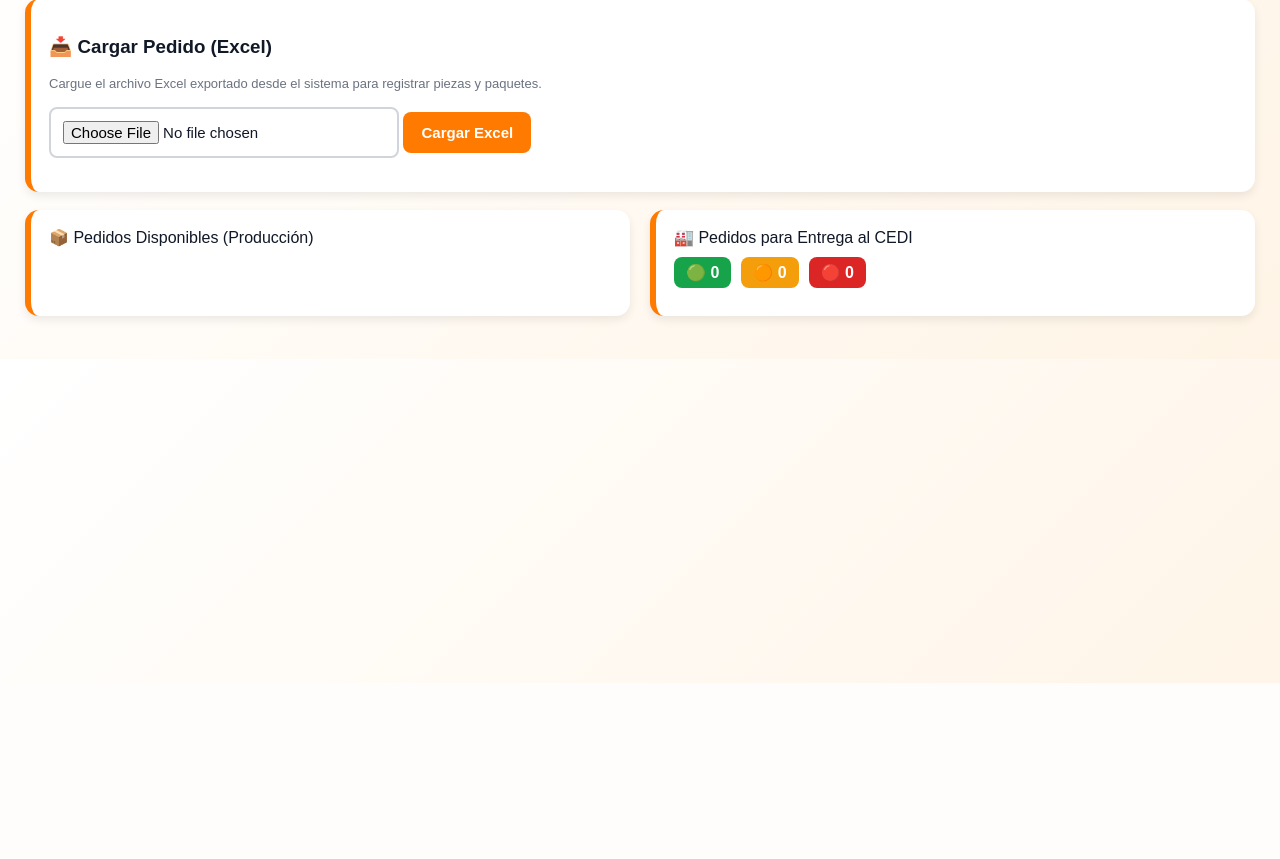
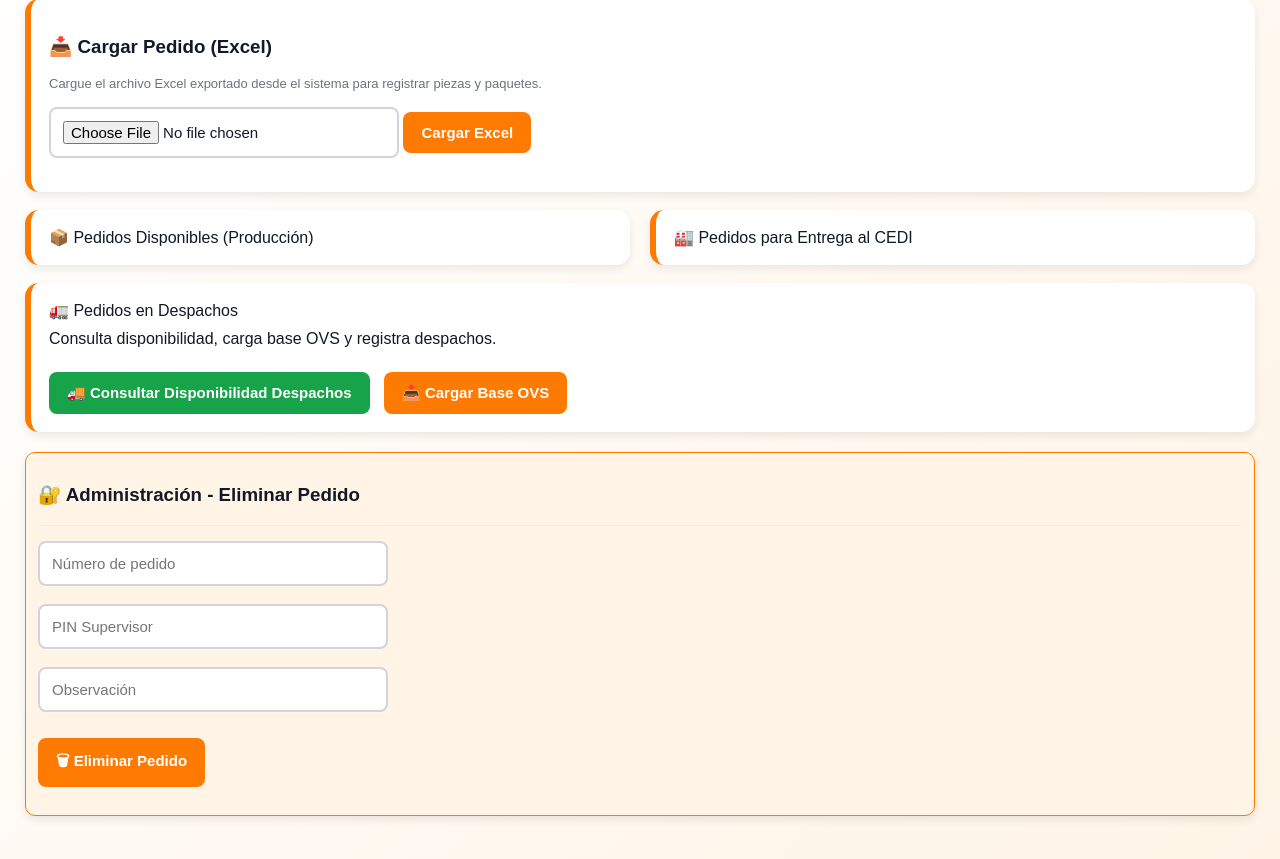
Before and after one commit to stevenova0408-maker/sgi-madecentro, a FastAPI app: page /pedidos in a window 1280 px wide. Shown: the part 117-976 px from the top of the page. Before the commit the page ends 800 px from the top, so only its background shows below. Run offline with FastAPI, Linux system fonts and the light colour scheme; the visitor is signed in with stand-in values (Sample User, id 1); some libraries are stand-ins or nearby versions.

Commit message:
descripcion cambio

```diff
--- a/templates/pedidos.html
+++ b/templates/pedidos.html
@@ -147,9 +147,17 @@
 <h1>SGI - Pedidos Cargados</h1>
 
 <div style="display:flex; gap:10px;">
-<button class="btn-secondary" onclick="window.location.href='/dashboard'">📊 Dashboard</button>
-<button class="btn-secondary" onclick="window.location.href='/login'">🏭 Cambiar Planta</button>
-<button class="btn-secondary" onclick="window.location.href='/logout'">🔓 Cerrar Sesión</button>
+<button class="btn-secondary" onclick="window.location.href='/dashboard'">
+📊 Dashboard
+</button>
+
+<button class="btn-secondary" onclick="window.location.href='/login'">
+🏭 Cambiar Planta
+</button>
+
+<button class="btn-secondary" onclick="window.location.href='/logout'">
+🔓 Cerrar Sesión
+</button>
 </div>
 </header>
 
@@ -173,34 +181,154 @@
 </div>
 
 <div class="card">
-
 <div class="titulo-seccion">🏭 Pedidos para Entrega al CEDI</div>
-
-<div style="display:flex;gap:10px;margin-top:10px;margin-bottom:10px;font-weight:bold">
-
-<div style="background:#16a34a;color:white;padding:6px 12px;border-radius:8px">
-🟢 <span id="cedi_verde">0</span>
-</div>
-
-<div style="background:#f59e0b;color:white;padding:6px 12px;border-radius:8px">
-🟠 <span id="cedi_naranja">0</span>
-</div>
-
-<div style="background:#dc2626;color:white;padding:6px 12px;border-radius:8px">
-🔴 <span id="cedi_rojo">0</span>
+<div id="lista_entrega"></div>
 </div>
 
 </div>
 
-<div id="lista_entrega"></div>
+<div class="card">
+<div class="titulo-seccion">🚛 Pedidos en Despachos</div>
 
+<p style="margin-top:10px;">
+Consulta disponibilidad, carga base OVS y registra despachos.
+</p>
+
+<button class="btn-entrega"
+onclick="window.location.href='/despachos'">
+🚚 Consultar Disponibilidad Despachos
+</button>
+
+<button style="margin-left:10px;"
+onclick="cargarExcelDespachos()">
+📥 Cargar Base OVS
+</button>
+</div>
+
+<div class="card admin-box">
+<h3>🔐 Administración - Eliminar Pedido</h3>
+
+<div class="divider"></div>
+
+<input type="text" id="pedido_eliminar" placeholder="Número de pedido">
+<br><br>
+
+<input type="password" id="pin_eliminar" placeholder="PIN Supervisor">
+<br><br>
+
+<input type="text" id="obs_eliminar" placeholder="Observación">
+<br><br>
+
+<button onclick="eliminarPedido()">🗑 Eliminar Pedido</button>
+<p id="mensaje_eliminar" class="msg"></p>
 </div>
 
 </div>
 
 <script>
 
+let paginaActual = 1;
 const tamañoPagina = 5;
+
+async function subirExcel() {
+
+let archivo = document.getElementById("archivoExcel").files[0];
+
+if (!archivo) {
+document.getElementById("mensaje_excel").innerText = "❌ Seleccione un archivo Excel";
+return;
+}
+
+let formData = new FormData();
+formData.append("file", archivo);
+
+let res = await fetch("/subir_excel", {
+method: "POST",
+body: formData
+});
+
+let data = await res.json();
+
+if (!res.ok) {
+document.getElementById("mensaje_excel").innerText = "❌ " + (data.detail || "Error");
+return;
+}
+
+document.getElementById("mensaje_excel").innerText = "✅ " + data.mensaje;
+
+cargarProduccion(1);
+cargarEntrega(1);
+}
+
+async function cargarProduccion(page = 1) {
+
+paginaActual = page;
+
+let res = await fetch(`/api/pedidos_produccion?page=${page}&size=${tamañoPagina}`);
+if (!res.ok) return;
+
+let response = await res.json();
+let data = response.data || [];
+let totalPaginas = response.total_paginas || 1;
+
+let htmlProduccion = "";
+
+if (data.length === 0) {
+htmlProduccion = "<p>📭 No hay pedidos en producción.</p>";
+} else {
+
+data.forEach(p => {
+
+let clase = p.semaforo === "EN CURSO" ? "amarillo" : "rojo";
+
+htmlProduccion += `
+<div class="pedido-item">
+
+<p><b>Pedido:</b> ${p.numero_pedido}</p>
+<p><b>Cliente:</b> ${p.cliente}</p>
+
+<p><b>${p.escaneadas}/${p.total_piezas}</b> (${p.porcentaje}%)</p>
+
+<p><span class="semaforo ${clase}">${p.semaforo}</span></p>
+
+<!-- NUEVO -->
+<p><b>Fecha cargue:</b> ${p.fecha_cargue ?? "-"}</p>
+
+<!-- NUEVO -->
+<p><b>Horas desde cargue:</b> ${p.horas_desde_cargue ?? 0} h</p>
+
+<!-- NUEVO -->
+<p>
+<span class="semaforo ${p.alerta_24h === "ATRASADO" ? "rojo" : "verde"}">
+${p.alerta_24h ?? "OK"}
+</span>
+</p>
+
+<button onclick="window.location.href='/iniciar_sesion/${p.id}'">
+🔍 Ingresar a Pistoleo
+</button>
+
+</div>
+`;
+});
+
+htmlProduccion += `
+<div class="paginacion">
+<button ${page === 1 ? "disabled" : ""}
+onclick="cargarProduccion(${page - 1})">
+⬅
+</button>
+Página ${page} de ${totalPaginas}
+<button ${page >= totalPaginas ? "disabled" : ""}
+onclick="cargarProduccion(${page + 1})">
+➡
+</button>
+</div>
+`;
+}
+
+document.getElementById("lista_pedidos").innerHTML = htmlProduccion;
+}
 
 async function cargarEntrega(page = 1) {
 
@@ -211,52 +339,18 @@
 let data = response.data || [];
 let totalPaginas = response.total_paginas || 1;
 
-let verde = 0;
-let naranja = 0;
-let rojo = 0;
-
-data.forEach(p => {
-if (p.semaforo === "VERDE") verde++;
-if (p.semaforo === "NARANJA") naranja++;
-if (p.semaforo === "ROJO") rojo++;
-});
-
-let v = document.getElementById("cedi_verde");
-let n = document.getElementById("cedi_naranja");
-let r = document.getElementById("cedi_rojo");
-
-if (v) v.innerText = verde;
-if (n) n.innerText = naranja;
-if (r) r.innerText = rojo;
-
 let htmlEntrega = "";
 
 if (data.length === 0) {
-
 htmlEntrega = "<p>📭 No hay pedidos listos para entrega.</p>";
-
 } else {
 
 data.forEach(p => {
 
-let claseSemaforo =
-p.semaforo === "VERDE" ? "verde" :
-p.semaforo === "NARANJA" ? "amarillo" : "rojo";
-
 htmlEntrega += `
 <div class="pedido-item">
-
 <p><b>Pedido:</b> ${p.numero_pedido}</p>
-
 <p><b>Cliente:</b> ${p.cliente}</p>
-
-<p><b>Fecha ingreso CEDI:</b> ${p.fecha_entrada_cedi ?? "-"}</p>
-
-<p>
-<span class="semaforo ${claseSemaforo}">
-${p.semaforo ?? "-"}
-</span>
-</p>
 
 <button class="btn-entrega"
 onclick="window.location.href='/entrega_cedi/${p.id}'">
@@ -269,21 +363,55 @@
 
 htmlEntrega += `
 <div class="paginacion">
-<button ${page === 1 ? "disabled" : ""} onclick="cargarEntrega(${page - 1})">⬅</button>
+<button ${page === 1 ? "disabled" : ""}
+onclick="cargarEntrega(${page - 1})">
+⬅
+</button>
 Página ${page} de ${totalPaginas}
-<button ${page >= totalPaginas ? "disabled" : ""} onclick="cargarEntrega(${page + 1})">➡</button>
+<button ${page >= totalPaginas ? "disabled" : ""}
+onclick="cargarEntrega(${page + 1})">
+➡
+</button>
 </div>
 `;
-
 }
 
 document.getElementById("lista_entrega").innerHTML = htmlEntrega;
-
 }
 
+async function eliminarPedido() {
+
+let pedido = document.getElementById("pedido_eliminar").value.trim();
+let pin = document.getElementById("pin_eliminar").value.trim();
+let obs = document.getElementById("obs_eliminar").value.trim();
+
+if (!pedido || !pin || !obs) return;
+
+let formData = new FormData();
+formData.append("numero_pedido", pedido);
+formData.append("pin", pin);
+formData.append("observacion", obs);
+
+let res = await fetch("/admin/eliminar_pedido", {
+method: "POST",
+body: formData
+});
+
+let data = await res.json();
+
+if (res.ok) {
+document.getElementById("mensaje_eliminar").innerText = "✅ Pedido eliminado";
+cargarProduccion(1);
+cargarEntrega(1);
+} else {
+document.getElementById("mensaje_eliminar").innerText = "❌ " + (data.detail || "Error");
+}
+}
+
+cargarProduccion(1);
 cargarEntrega(1);
 
 </script>
 
 </body>
-</html>
+</html/api/pedidos_produccion
```
